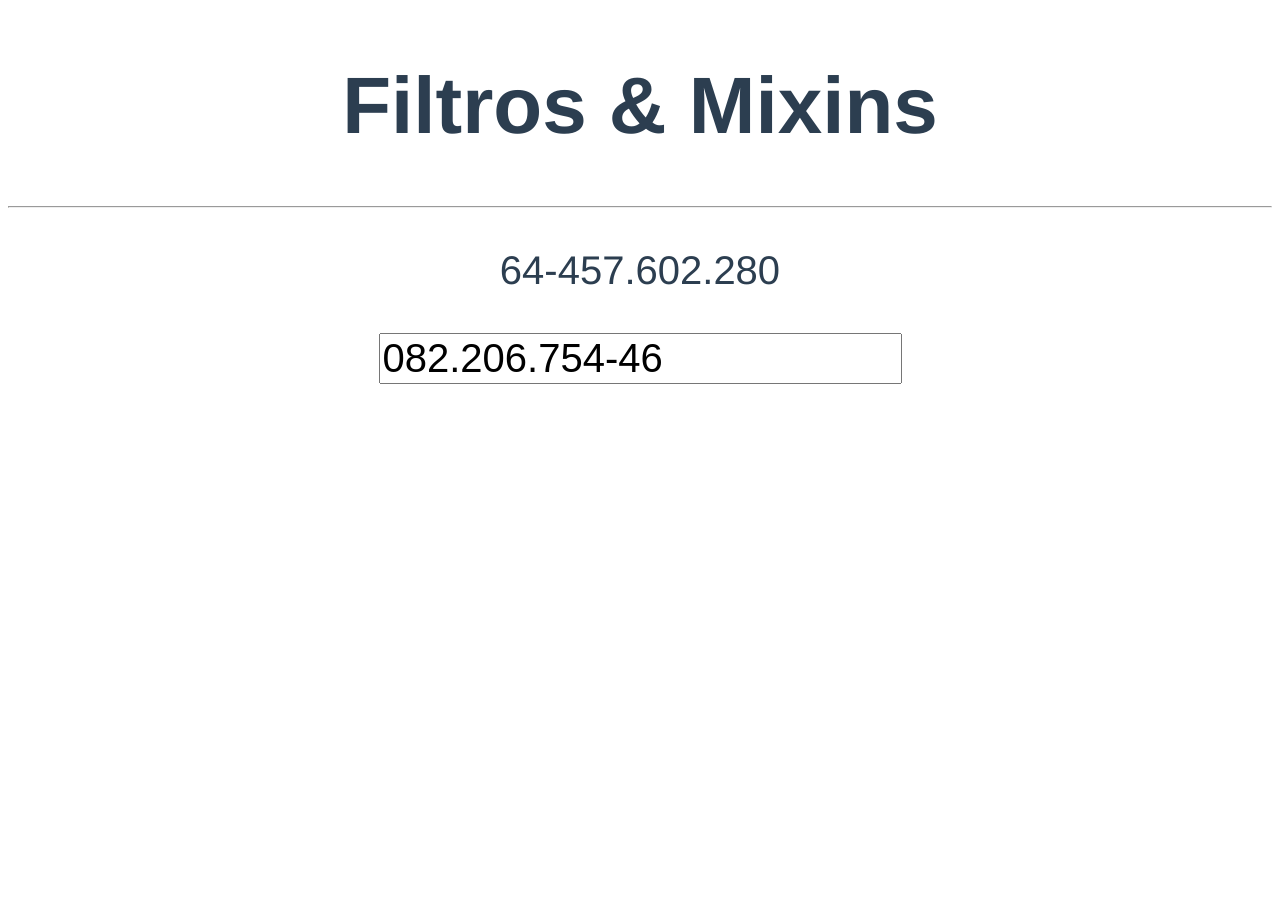
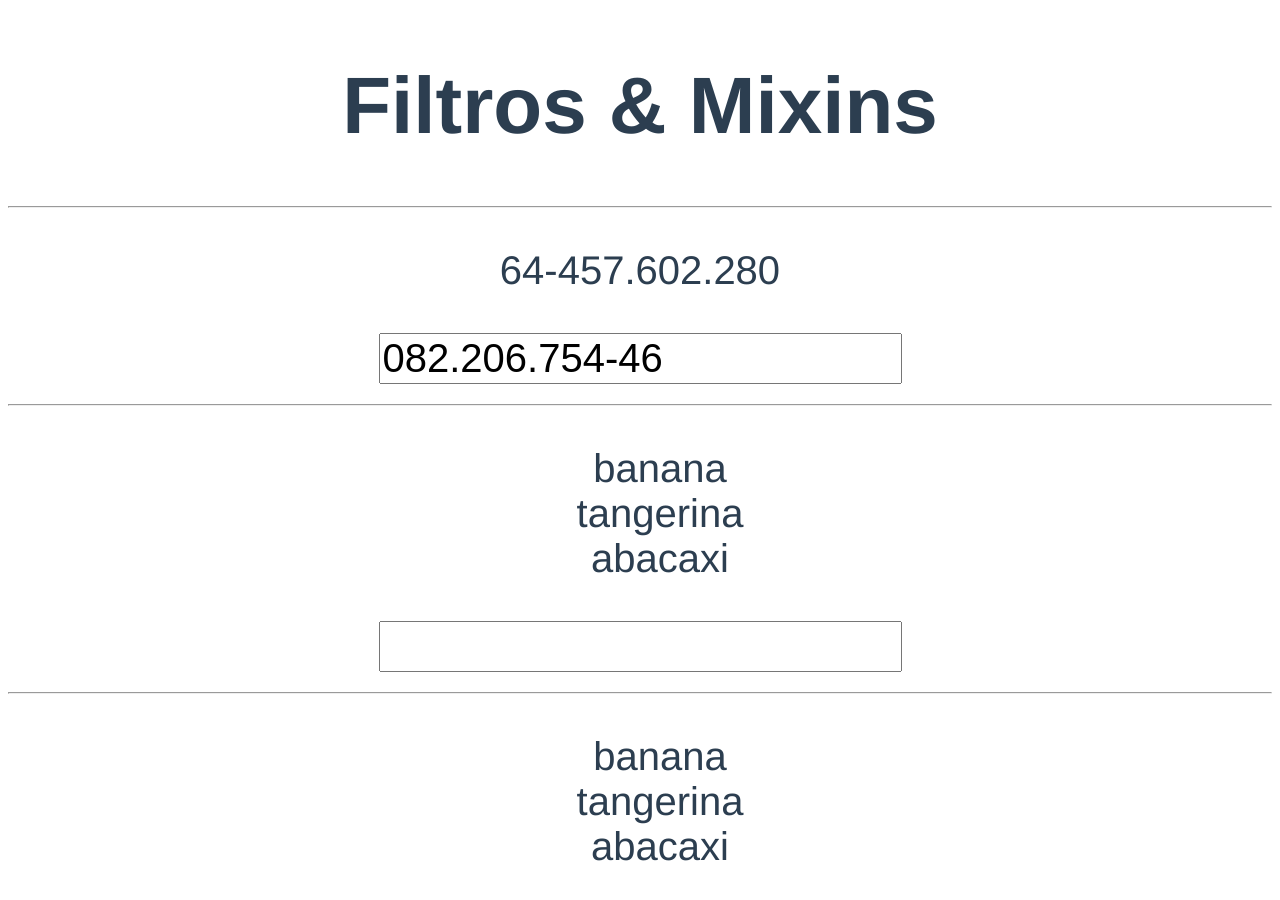
Before and after one commit to JFmaia/curso_vue, a Vue app in the folder filtros-mixins/filtros-mixins-exercicios/: page / in a window 1280 px wide. Shown: the top 900 px of the page. Before the commit the page ends 800 px from the top, so only its background shows below. Built offline with nearby package versions, Linux system fonts and the light colour scheme.

Commit message:
chore: Criando componente e forçando duplicação.
Para no fim usar mixim.

```diff
--- a/filtros-mixins/filtros-mixins-exercicios/src/App.vue
+++ b/filtros-mixins/filtros-mixins-exercicios/src/App.vue
@@ -5,11 +5,24 @@
 		<!-- Cada resultado de um filtro passa para o outro.-->
 		<p>{{cpfDoAluno | cpf() | inverter()}}</p>
 		<input type="text" :value="cpfDoAluno | cpf()">
+		<hr>
+		<Frutas></Frutas>
+		<hr>
+		<div>
+			<ul>
+				<li v-for="fruta in frutas" :key="fruta">
+					{{fruta}}
+				</li>
+			</ul>
+			<input type="text" v-model="fruta" @keydown.enter="add()">
+		</div>
 	</div>
 </template>
 
 <script>
+import Frutas from './Frutas.vue'
 export default {
+	components:{Frutas},
 	//Filtros servem para modificar valores de uma variavel, podendo ser utilizados como mascaras.
 	filters:{
 		cpf(valor){
@@ -22,8 +35,16 @@
 	},
 	data(){
 		return{
-			cpfDoAluno: "08220675446"
+			cpfDoAluno: "08220675446",
+			fruta:'',
+            frutas:['banana','tangerina','abacaxi']
 		}
+	},
+	methods:{
+		add(){
+            this.frutas.push(this.fruta)
+            this.fruta=''
+        }
 	}
 }
 </script>
--- /dev/null
+++ b/filtros-mixins/filtros-mixins-exercicios/src/Frutas.vue
@@ -0,0 +1,33 @@
+<template>
+  <div>
+    <ul>
+        <li v-for="fruta in frutas" :key="fruta">
+            {{fruta}}
+        </li>
+    </ul>
+    <input type="text" v-model="fruta" @keydown.enter="add()">
+  </div>
+</template>
+
+<script>
+export default {
+    data(){
+        return{
+            fruta:'',
+            frutas:['banana','tangerina','abacaxi']
+        }
+    },
+    methods:{
+        add(){
+            this.frutas.push(this.fruta)
+            this.fruta=''
+        }
+    }
+}
+</script>
+
+<style>
+    li{
+        list-style: none;
+    }
+</style>
```
